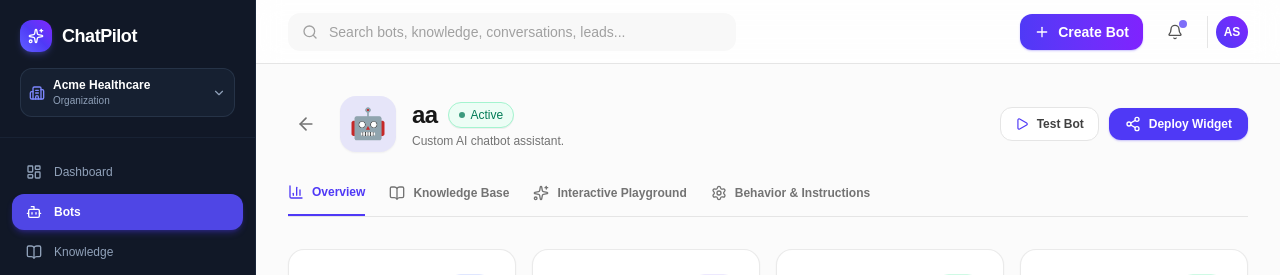
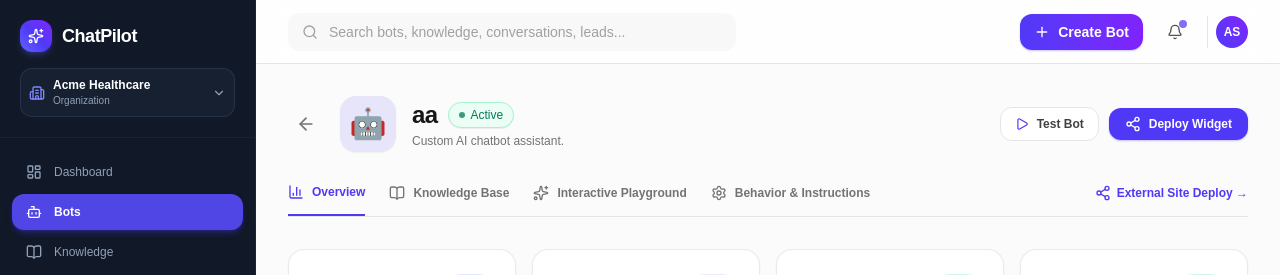
Before and after one commit to aviralshukla2612-png/crm-chatbot, a Next.js app in the folder frontend/: page /bots/bot_aa in a window 1280 px wide. Shown: the top 275 px of the page. Built offline with nearby package versions, Linux system fonts and the light colour scheme.

Commit message:
fix(deploy): use actual server host in embed snippets and add external site deploy tab

```diff
--- a/frontend/app/(dashboard)/bots/[botId]/page.js
+++ b/frontend/app/(dashboard)/bots/[botId]/page.js
@@ -136,6 +136,14 @@
             </button>
           );
         })}
+
+        <Link
+          href={`/bots/${bot.id}/deploy`}
+          className="flex items-center gap-1.5 pb-3.5 text-xs font-bold text-indigo-600 hover:text-indigo-700 transition-colors ml-auto"
+        >
+          <Share2 className="w-4 h-4 text-indigo-600" />
+          <span>External Site Deploy &rarr;</span>
+        </Link>
       </div>
 
       {/* Tab: Overview */}
--- a/frontend/app/(dashboard)/bots/page.js
+++ b/frontend/app/(dashboard)/bots/page.js
@@ -73,15 +73,14 @@
   const activeCount = bots.filter((b) => b.status === "Active").length;
   const draftCount = bots.filter((b) => b.status === "Draft").length;
 
-  const liveHost = "https://river-socks-hiring-vcr.trycloudflare.com";
   const appOrigin =
-    typeof window !== "undefined" ? (window.location.origin.includes("localhost") ? liveHost : window.location.origin) : liveHost;
+    typeof window !== "undefined" ? window.location.origin : "http://187.127.158.24:3300";
 
   const getEmbedSnippet = (bot) => {
     if (!bot) return "";
     const idToUse = bot.id || "bot_aa";
     return `<script
-  src="${liveHost}/widget.js"
+  src="${appOrigin}/widget.js"
   data-bot-id="${idToUse}"
   data-color="${bot.primaryColor || "#4f46e5"}"
   data-position="${bot.launcherPosition || "bottom-right"}"
```
